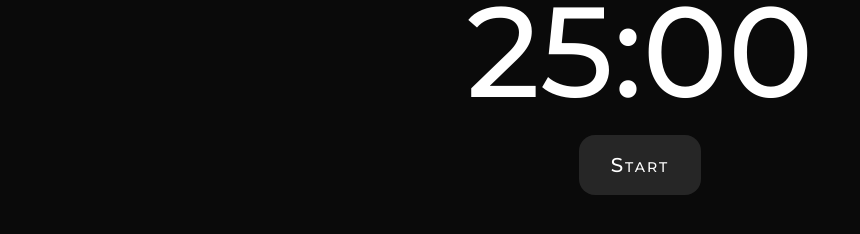
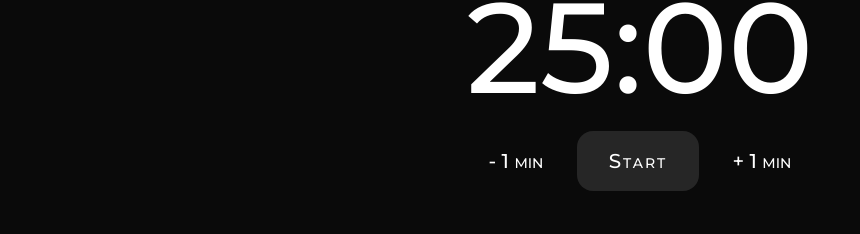
Before and after one commit to marco-oliveira7/Pomodoro-App, a React (Vite) app: page / in a window 1280 px wide. Shown: the part 348-582 px from the top of the page, without its empty margins (0-860 px from the left). Built offline with nearby package versions, Linux system fonts and the light colour scheme; a web font is replaced by a local one.

Commit message:
add time and subtract time

```diff
--- a/src/App.jsx
+++ b/src/App.jsx
@@ -198,16 +198,20 @@ function App() {
             </span>
           </div>
           <div className="relative w-84 flex flex-col justify-center next-container">
-            <button
-              className="px-8 py-4 bg-neutral-800 rounded-2xl text-xl tracking-widest cursor-pointer self-center"
-              onClick={() => setIsRunning(isRunning === false ? true : false)}
-            >
-              {isRunning === false ? "Start" : "Pause"}
-            </button>
+            <div className="flex justify-around mb-2 items-center text-xl">
+              <span className="cursor-pointer" onClick={() => setMinutes((m) => m <= 1 ? 0 : m - 1)}>- 1 min</span>
+              <button
+                className="px-8 py-4 bg-neutral-800 rounded-2xl  tracking-widest cursor-pointer self-center"
+                onClick={() => setIsRunning(isRunning === false ? true : false)}
+              >
+                {isRunning === false ? "Start" : "Pause"}
+              </button>
+              <span className="cursor-pointer" onClick={() => setMinutes((m) => m + 1)}>+ 1 min</span>
+            </div>
             {isRunning && (
               <IconChevronsRight
-                size={36}
-                className="next-icon absolute top-1/5 right-10"
+                size={48}
+                className="next-icon cursor-pointer absolute -top-26 left-90"
                 onClick={() => setNext(true)}
               />
             )}
```
